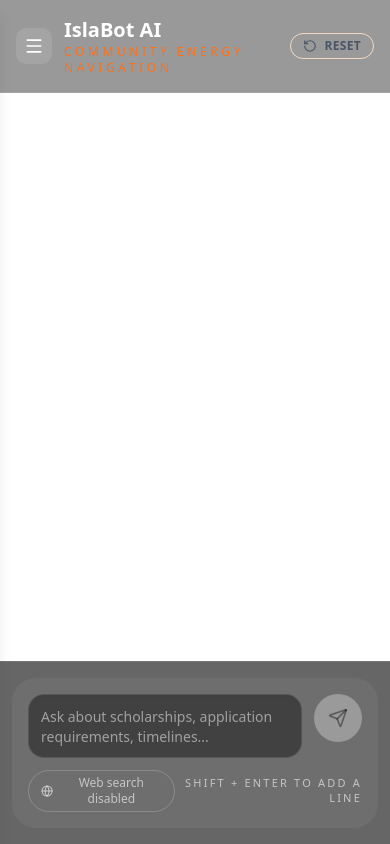
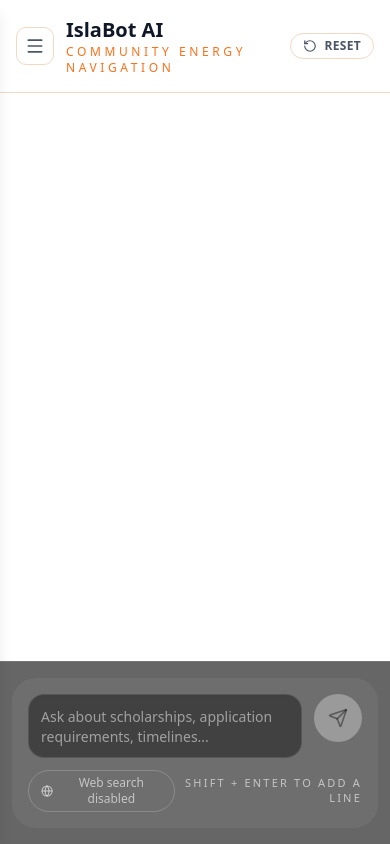
Before and after one commit to aidantiu/isla-grid, a Next.js app in the folder client/: page /ai in a window 390 px wide. Built offline with nearby package versions, Linux system fonts and the light colour scheme.

Commit message:
feat: update ChatHeader styles for improved visibility and user experience

```diff
--- a/client/app/ai/components/ChatHeader.tsx
+++ b/client/app/ai/components/ChatHeader.tsx
@@ -17,20 +17,20 @@ const ChatHeader = ({
   actions,
 }: ChatHeaderProps) => {
   return (
-    <header className="flex items-center justify-between border-b border-white/10 bg-black/40 px-4 py-4 backdrop-blur-md lg:px-10">
+    <header className="flex items-center justify-between border-b border-[#F2D8C3] bg-white/90 px-4 py-4 backdrop-blur-md lg:px-10">
       <div className="flex items-center gap-3">
         {onToggleSidebar && (
           <button
             type="button"
             onClick={onToggleSidebar}
-            className="rounded-lg bg-white/10 p-2 text-white transition hover:bg-white/20 lg:hidden"
+            className="rounded-lg border border-[#F2D8C3] bg-white p-2 text-gray-600 transition hover:bg-[#FFF1E6] lg:hidden"
             aria-label="Toggle sidebar"
           >
             <Menu className="h-5 w-5" />
           </button>
         )}
         <div>
-          <h1 className="text-xl font-semibold text-white md:text-2xl">
+          <h1 className="text-xl font-semibold text-gray-900 md:text-2xl">
             {title}
           </h1>
           {subtitle && (
```
